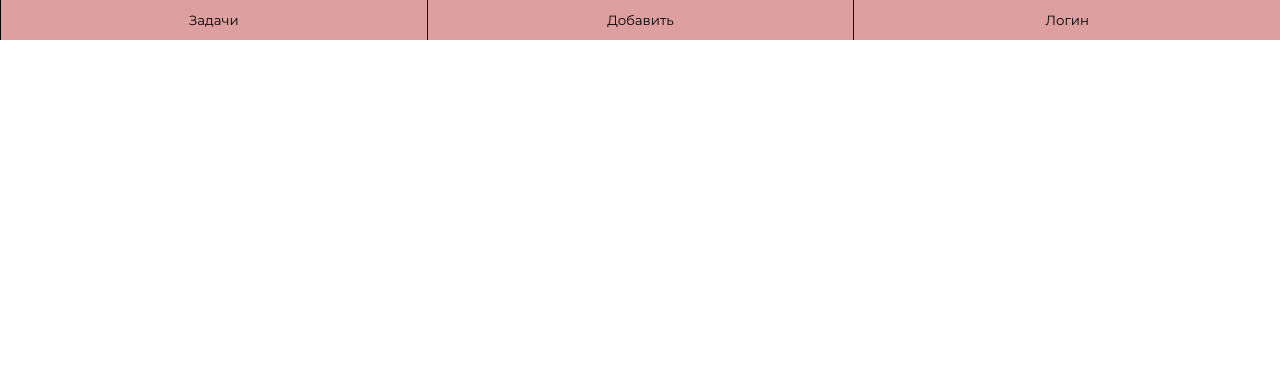
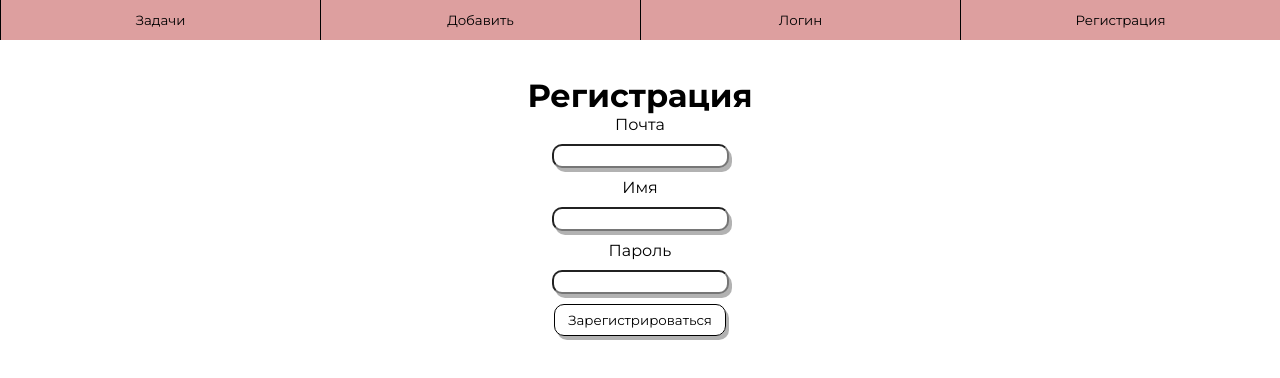
Before and after one commit to Camarot1/taskboard-frontend, a React (Create React App) app: page /register in a window 1280 px wide. Shown: the top 378 px of the page. Built offline with nearby package versions, Linux system fonts and the light colour scheme.

Commit message:
add register page

```diff
--- a/src/App.jsx
+++ b/src/App.jsx
@@ -4,7 +4,7 @@ import TasksPage from './pages/tasks/tasks.jsx'
 import LoginPage from './pages/login/login.jsx'
 import AddPage from './pages/addTask/addTask.jsx'
 import MainPage from './pages/main.jsx'
-
+import RegisterPage from './pages/register/register.jsx'
 import Header from './pages/components/header.jsx'
 export default function App() {
     return (
@@ -16,6 +16,7 @@ export default function App() {
                         <Route path="/tasks" element={<TasksPage />} />
                         <Route path="/addTask" element={<AddPage />} />
                         <Route path="/login" element={<LoginPage />} />
+                        <Route path="/register" element={<RegisterPage />} />
                     </Routes>
             </div>
         </BrowserRouter>
--- a/src/pages/components/header.jsx
+++ b/src/pages/components/header.jsx
@@ -1,17 +1,18 @@
 import React from 'react'
 import { useNavigate } from 'react-router-dom';
 import './header.scss'
-export default function Header(){
+export default function Header() {
 
     const navigate = useNavigate()
 
 
-    return(
+    return (
         <header className='header'>
             <div className="header__container">
-                <button className="header__button" onClick={()=> navigate('/tasks')}>Задачи</button>
-                <button className="header__button" onClick={()=> navigate('/addTask')}>Добавить</button>
-                 <button className="header__button" onClick={()=> navigate('/login')}>Логин</button>
+                <button className="header__button" onClick={() => navigate('/tasks')}>Задачи</button>
+                <button className="header__button" onClick={() => navigate('/addTask')}>Добавить</button>
+                <button className="header__button" onClick={() => navigate('/login')}>Логин</button>
+                <button className="header__button" onClick={() => navigate('/register')}>Регистрация</button>
             </div>
         </header>
     )
--- a/src/pages/components/header.scss
+++ b/src/pages/components/header.scss
@@ -26,7 +26,7 @@ a {
 
 .header__container{
     display: grid;
-    grid-template-columns: repeat(3, 1fr);
+    grid-template-columns: repeat(auto-fit, minmax(100px, 1fr));
     grid-template-rows: 5vh;
     background-color: #dd9f9f;
     .header__button{
--- /dev/null
+++ b/src/pages/register/register.jsx
@@ -0,0 +1,56 @@
+import React, { useState } from "react";
+import './register.scss'
+import { useNavigate } from "react-router-dom";
+export default function RegisterPage() {
+    const [data, setData] = useState({
+        email: '',
+        username: '',
+        password:''
+    })
+    const navigate = useNavigate()
+    const fetchData = async (e) => {
+        e.preventDefault()
+        try {
+            const response = await fetch(`${process.env.REACT_APP_URL}/users/register`, {
+                method: "POST",
+                headers: { 'Content-type': 'application/json' },
+                body: JSON.stringify(data)
+            })
+            alert('Регистрация успешна')
+        } catch (error) {
+            alert(error)
+        }
+    }
+    const updateRegister = async(e)=>{
+        const {name, value} = e.target
+        setData({
+            ...data,
+            [name]:value
+        })
+    }
+    return (
+        <div className="register-page">
+            <div className="main__container">
+                <h1 className="main__title">Регистрация</h1>
+                <form className='main__form' onSubmit={fetchData}>
+                    <div className="form__row">
+                        <label >Почта</label>
+                        <input type="text" className="form" name="email"
+                         value={data.email} onChange={updateRegister}/>
+                    </div>
+                    <div className="form__row">
+                        <label >Имя</label>
+                        <input type="text" className="form" name="username"
+                         value={data.username} onChange={updateRegister}/>
+                    </div>
+                    <div className="form__row">
+                        <label >Пароль</label>
+                        <input type="password" className="form" name="password"
+                         value={data.password} onChange={updateRegister}/>
+                    </div>
+                    <button>Зарегистрироваться</button>
+                </form>
+            </div>
+        </div>
+    )
+}
--- /dev/null
+++ b/src/pages/register/register.scss
@@ -0,0 +1,35 @@
+
+@mixin center{
+    display:flex;
+    flex-direction: column;
+    align-items: center;
+}
+
+@mixin shadow{
+    border-radius: 10px;
+    box-shadow: 3px 4px 0 rgba(0,0,0, 0.3)
+}
+.register-page{
+    .main__container{
+        @include center;
+        margin-top: 20px;
+    }
+    .main__form{
+        @include center;
+        gap: 10px;
+        button{
+            padding: 7px 13px;
+            cursor: pointer;
+            border: 1px solid black;
+            @include shadow;
+        }
+    }
+    .form__row{
+        @include center;
+        gap:10px;
+        input{
+            padding: 2px;
+            @include shadow;
+        }
+    }
+}
```
